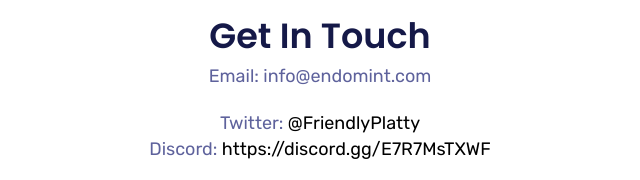
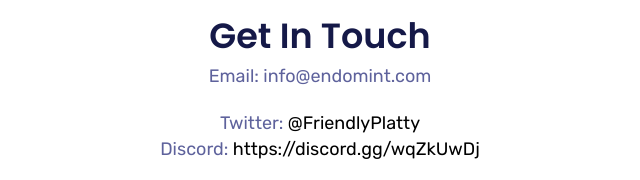
Before and after one commit to McoreD/endomint.github.io, a plain HTML site: page index.html in a window 1280 px wide. Shown: the part 2815-2995 px from the top of the page, 320-960 px from the left. Drawn offline with Linux system fonts and the light colour scheme; files whose address does not match are found by name.

Commit message:
Update Discord invite link to #rules

```diff
--- a/index.html
+++ b/index.html
@@ -610,7 +610,7 @@
                 <div class="desc-text">
                   <p>Email: info@endomint.com</p><br>
                   <p>Twitter: <a href="https://twitter.com/FriendlyPlatty">@FriendlyPlatty</a></p>
-                  <p>Discord: <a href="https://discord.gg/E7R7MsTXWF">https://discord.gg/E7R7MsTXWF</a></p><br>
+                  <p>Discord: <a href="https://discord.gg/wqZkUwDj">https://discord.gg/wqZkUwDj</a></p><br>
                   <div class="contact-img">
                     <img src="img/contact/01.png" class="img-fluid" alt="">
                   </div>
```
